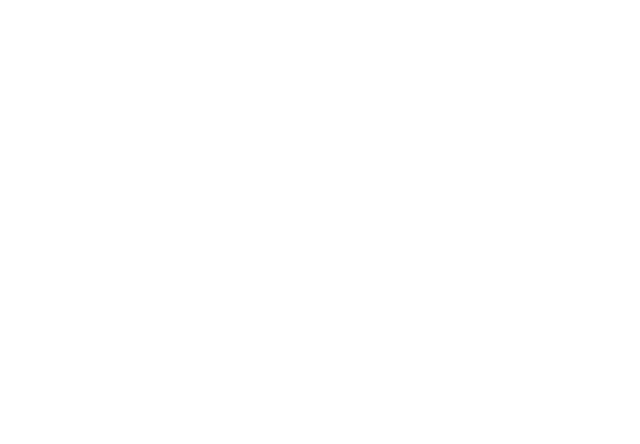
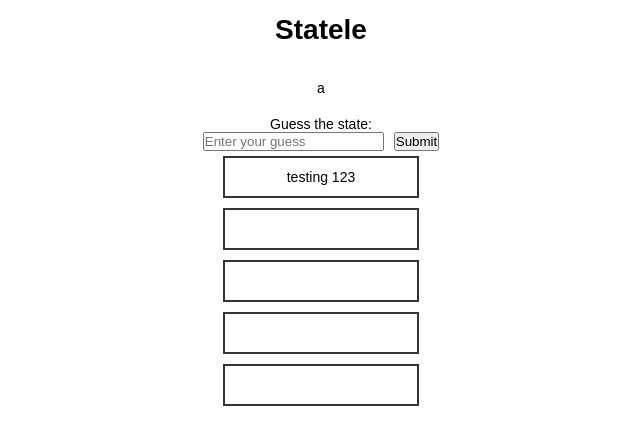
Before and after one commit to drewriker/statele, a plain HTML site: page client/index.html in a window 1280 px wide. Shown: the whole page, without its empty margins (319-959 px from the left). Drawn offline with nearby package versions, Linux system fonts and the light colour scheme.

Commit message:
basic html and css added

```diff
--- a/client/index.html
+++ b/client/index.html
@@ -2,10 +2,37 @@
 <html lang="en">
 <head>
     <meta charset="UTF-8">
+    <meta http-equiv="X-UA-Compatible" content="IE=edge">
     <meta name="viewport" content="width=device-width, initial-scale=1.0">
     <title>Statele</title>
+    <link rel="stylesheet" href="styles.css">
 </head>
 <body>
+    <main>
+        <header>
+            <h1>Statele</h1>
+        </header>
+        <div class="state-img">a</div>
+        <div id="game-container">
+            <!-- Display the game elements here -->
+            <p>Guess the state:</p>
+            <form id="guess-form">
+                <input type="text" id="guess-input" class="guess" placeholder="Enter your guess">
+                <button type="submit" id="guess" class="guess">Submit</button>
+            </form>
+            <div class="result" id="guess1">testing 123</div>
+            <div class="result" id="guess2"></div>
+            <div class="result" id="guess3"></div>
+            <div class="result" id="guess4"></div>
+            <div class="result" id="guess5"></div>
+        </div>
 
+
+
+
+    </main>
+
+    <script src="https://unpkg.com/axios/dist/axios.min.js"></script>
+    <script src="main.js"></script>
 </body>
 </html>
--- a/client/styles.css
+++ b/client/styles.css
@@ -0,0 +1,74 @@
+* {
+    margin: 0;
+    padding: 0;
+    box-sizing: border-box;
+    font-family: Arial, Helvetica, sans-serif;
+}
+
+body {
+    width: 100%;
+    background-color: white;
+    height: 100vh;
+    font-size: 14px;
+    display: flex;
+    justify-content: center;
+    /* align-items: center; */
+}
+
+header {
+    width: 100%;
+    padding: 1em;
+}
+
+header h1 {
+    color: black;
+    display: flex;
+    justify-content: center;
+    text-align: center;
+}
+
+.state-img {
+    width: 100%;
+    display: flex;
+    flex-direction: column;
+    align-items: center;
+    padding: 20px;
+}
+
+#game-container {
+    width: 100%;
+    display: flex;
+    flex-direction: column;
+    align-items: center;
+}
+
+#guess-form {
+    display: flex;
+    justify-content: center;
+    align-items: center; /* Align items vertically */
+}
+
+#guess-form input[type="text"] {
+    margin-right: 10px; /* Add margin between input and button */
+}
+
+
+
+/* .guess {
+    width: 100%;
+    display: flex;
+    flex-direction: row;
+    margin: 5px;
+    align-items: center;
+} */
+
+.result {
+    border: 2px solid #353335;
+    display: flex;
+    flex-direction: column;
+    justify-content: center;
+    align-items: center;
+    width: 14em;
+    height: 3em;
+    margin: 5px;
+}
```
